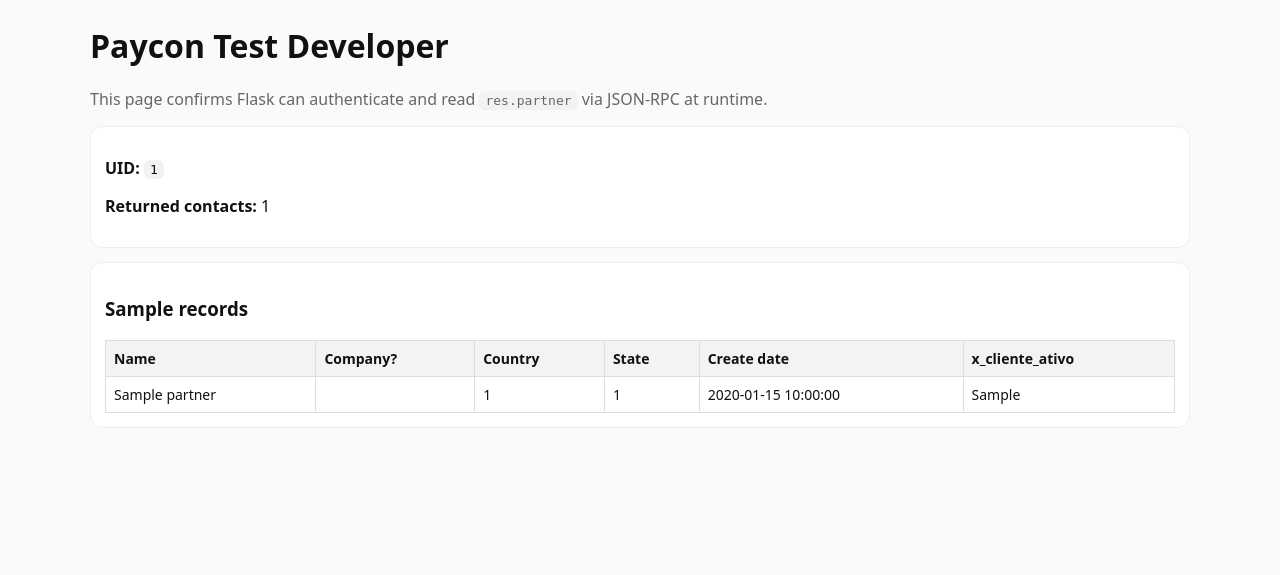
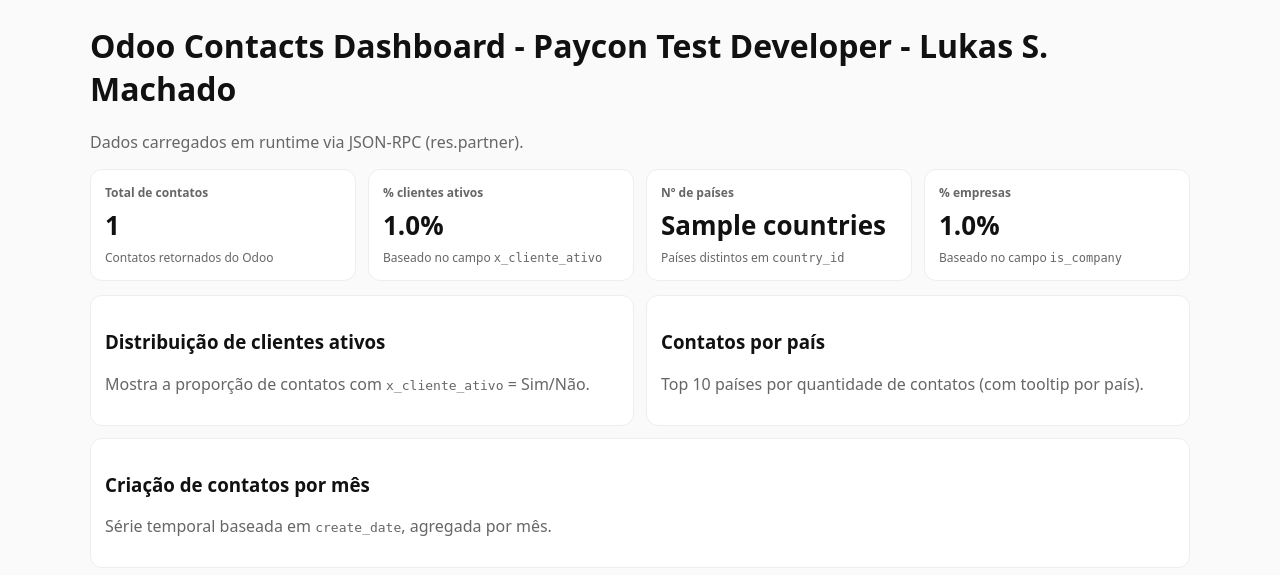
Before and after one commit to lukasmachado20/tecnical-interview-odoo-developer, a Flask app: template flask_app/app/templates/index.html in a window 1280 px wide. Shown: the top 575 px of the page. Run offline with Flask 3, Linux system fonts and the light colour scheme; the template is opened without the code that fills it: most values are stand-ins (such as "Sample title", 1, 10 or a date in 2020); parts of the project's set-up code (start-up, migrations or seed data) failed here and were passed over; some libraries are stand-ins or nearby versions.

Commit message:
feat: Add final templates for front-end view

```diff
--- a/flask_app/app/templates/base.html
+++ b/flask_app/app/templates/base.html
@@ -3,17 +3,24 @@
 <head>
   <meta charset="utf-8"/>
   <meta name="viewport" content="width=device-width, initial-scale=1"/>
+  <script src="https://cdn.plot.ly/plotly-2.32.0.min.js"></script>
   <title>{% block title %}Odoo Contacts Dashboard{% endblock %}</title>
   <style>
-    body { font-family: system-ui, Arial, sans-serif; margin: 24px; background: #fafafa; color: #111; }
-    .container { max-width: 1100px; margin: 0 auto; }
-    .card { background: #fff; border: 1px solid #eee; border-radius: 12px; padding: 14px; }
-    .error { background: #ffecec; border: 1px solid #ffb3b3; padding: 12px; border-radius: 12px; margin: 12px 0; }
-    table { border-collapse: collapse; width: 100%; margin-top: 12px; }
-    th, td { border: 1px solid #ddd; padding: 8px; font-size: 14px; }
-    th { background: #f3f3f3; text-align: left; }
-    code { background: #f2f2f2; padding: 2px 6px; border-radius: 6px; }
-    .muted { color: #666; }
+      body { font-family: system-ui, Arial, sans-serif; margin: 24px; background: #fafafa; color: #111; }
+      .container { max-width: 1100px; margin: 0 auto; }
+      .card { background: #fff; border: 1px solid #eee; border-radius: 12px; padding: 14px; }
+      .error { background: #ffecec; border: 1px solid #ffb3b3; padding: 12px; border-radius: 12px; margin: 12px 0; }
+      .muted { color: #666; }
+
+    .cards { display: grid; grid-template-columns: repeat(4, 1fr); gap: 12px; margin: 14px 0; }
+    .kpi-label { font-size: 12px; color: #666; font-weight: 600; }
+    .kpi-value { font-size: 26px; font-weight: 800; margin-top: 6px; }
+    .kpi-help { margin-top: 6px; font-size: 12px; color: #666; }
+
+    .grid { display: grid; grid-template-columns: 1fr 1fr; gap: 12px; }
+    @media (max-width: 900px) {
+    .cards { grid-template-columns: 1fr 1fr; }
+    .grid { grid-template-columns: 1fr; }
   </style>
   {% block head %}{% endblock %}
 </head>
--- a/flask_app/app/templates/index.html
+++ b/flask_app/app/templates/index.html
@@ -1,45 +1,74 @@
 <!doctype html>
 {% extends "base.html" %}
-{% block title %}Smoke Test - Odoo JSON-RPC{% endblock %}
+{% block title %}Odoo Contacts Dashboard - Paycon Test Developer - Lukas S. Machado{% endblock %}
 
 {% block content %}
-  <h1>Paycon Test Developer</h1>
-  <p class="muted">This page confirms Flask can authenticate and read <code>res.partner</code> via JSON-RPC at runtime.</p>
+  <h1>Odoo Contacts Dashboard - Paycon Test Developer - Lukas S. Machado</h1>
+  <p class="muted">Dados carregados em runtime via JSON-RPC (res.partner).</p>
 
   {% if error %}
-    <div class="error"><strong>Error:</strong> {{ error }}</div>
+    <div class="error"><strong>Erro:</strong> {{ error }}</div>
   {% endif %}
 
-  <div class="card">
-    <p><strong>UID:</strong> <code>{{ uid }}</code></p>
-    <p><strong>Returned contacts:</strong> {{ partners|length }}</p>
-  </div>
+{% if cards %}
+    <div class="cards">
+      <div class="card kpi">
+        <div class="kpi-label">Total de contatos</div>
+        <div class="kpi-value">{{ cards.total_contacts }}</div>
+        <div class="kpi-help">Contatos retornados do Odoo</div>
+      </div>
 
-  <div class="card" style="margin-top: 14px;">
-    <h3>Sample records</h3>
-    <table>
-      <thead>
-        <tr>
-          <th>Name</th>
-          <th>Company?</th>
-          <th>Country</th>
-          <th>State</th>
-          <th>Create date</th>
-          <th>x_cliente_ativo</th>
-        </tr>
-      </thead>
-      <tbody>
-        {% for p in partners %}
-          <tr>
-            <td>{{ p.get("name") }}</td>
-            <td>{{ p.get("is_company") }}</td>
-            <td>{{ p.get("country_id") }}</td>
-            <td>{{ p.get("state_id") }}</td>
-            <td>{{ p.get("create_date") }}</td>
-            <td>{{ p.get("x_cliente_ativo") }}</td>
-          </tr>
-        {% endfor %}
-      </tbody>
-    </table>
-  </div>
+      <div class="card kpi">
+        <div class="kpi-label">% clientes ativos</div>
+        <div class="kpi-value">{{ "%.1f"|format(cards.active_percent) }}%</div>
+        <div class="kpi-help">Baseado no campo <code>x_cliente_ativo</code></div>
+      </div>
+
+      <div class="card kpi">
+        <div class="kpi-label">Nº de países</div>
+        <div class="kpi-value">{{ cards.countries }}</div>
+        <div class="kpi-help">Países distintos em <code>country_id</code></div>
+      </div>
+
+      <div class="card kpi">
+        <div class="kpi-label">% empresas</div>
+        <div class="kpi-value">{{ "%.1f"|format(cards.companies_percent) }}%</div>
+        <div class="kpi-help">Baseado no campo <code>is_company</code></div>
+      </div>
+    </div>
+  {% endif %}
+
+  {% if charts %}
+    <div class="grid">
+      <div class="card">
+        <h3>Distribuição de clientes ativos</h3>
+        <p class="muted">Mostra a proporção de contatos com <code>x_cliente_ativo</code> = Sim/Não.</p>
+        <div id="chart_active"></div>
+      </div>
+
+      <div class="card">
+        <h3>Contatos por país</h3>
+        <p class="muted">Top 10 países por quantidade de contatos (com tooltip por país).</p>
+        <div id="chart_country"></div>
+      </div>
+
+      <div class="card" style="grid-column: 1 / -1;">
+        <h3>Criação de contatos por mês</h3>
+        <p class="muted">Série temporal baseada em <code>create_date</code>, agregada por mês.</p>
+        <div id="chart_month"></div>
+      </div>
+    </div>
+
+    <script>
+      const charts = {
+        active: JSON.parse({{ charts.active | tojson }}),
+        country: JSON.parse({{ charts.country | tojson }}),
+        month: JSON.parse({{ charts.month | tojson }})
+      };
+
+      Plotly.newPlot("chart_active", charts.active.data, charts.active.layout, {responsive: true});
+      Plotly.newPlot("chart_country", charts.country.data, charts.country.layout, {responsive: true});
+      Plotly.newPlot("chart_month", charts.month.data, charts.month.layout, {responsive: true});
+    </script>
+  {% endif %}
 {% endblock %}
```
